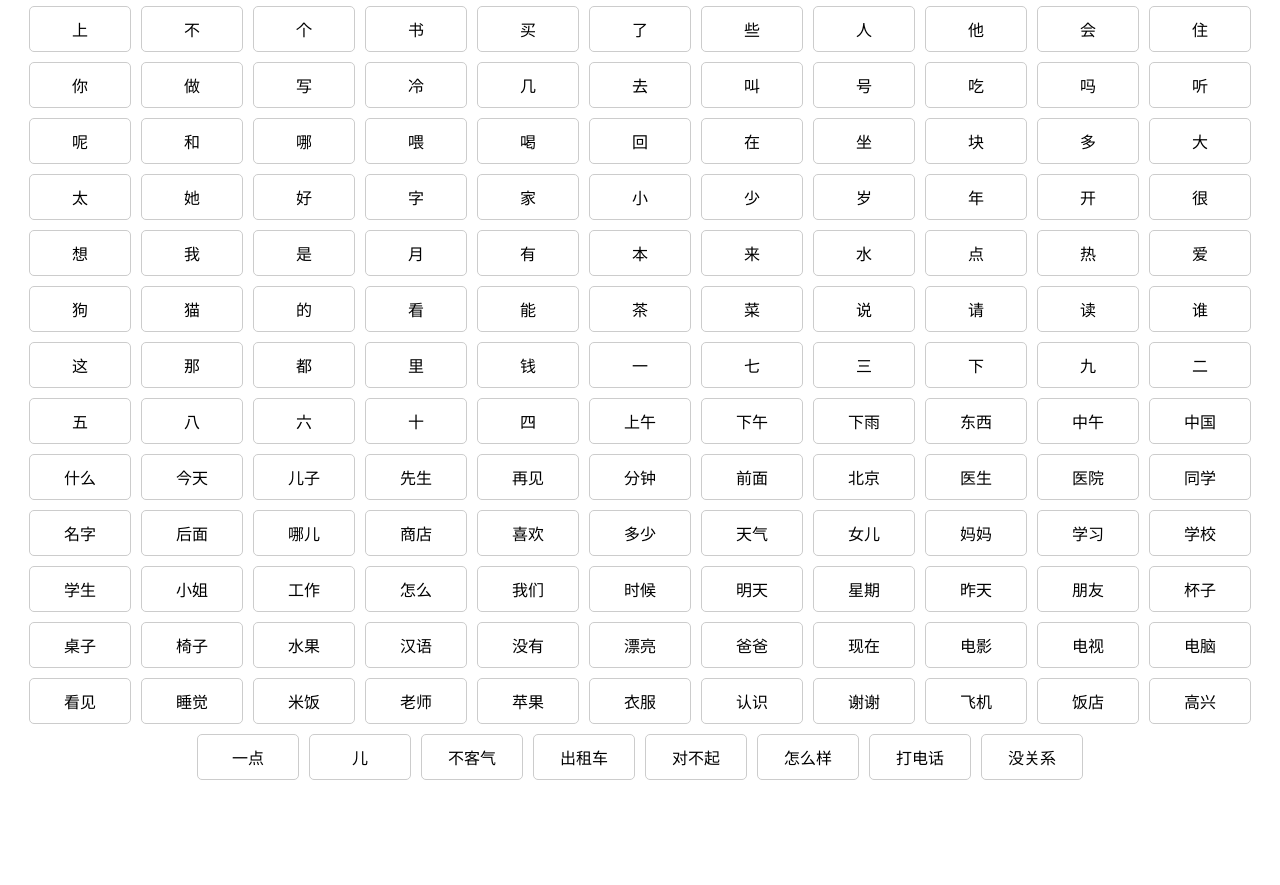
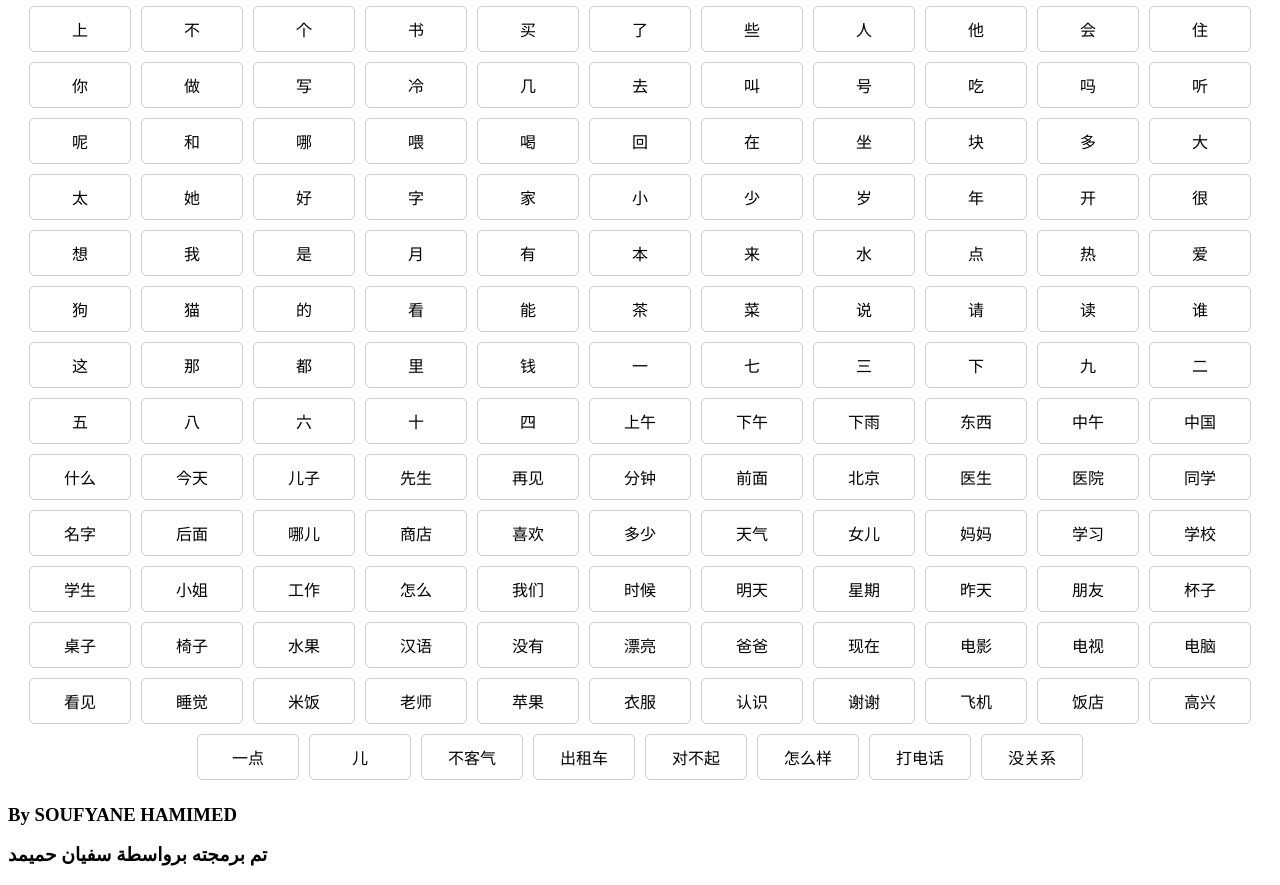
Before and after one commit to soufhm/hsk1Words, a plain HTML site: page index.html in a window 1280 px wide. Shown: the part 80-965 px from the top of the page. Before the commit the page ends 881 px from the top, so only its background shows below. Drawn offline with Linux system fonts and the light colour scheme.

Commit message:
Update index.html

```diff
--- a/index.html
+++ b/index.html
@@ -12,6 +12,8 @@
         <ul id="word-list">
             </ul>
     </div>
+    <h3>By SOUFYANE HAMIMED</h3>
+    <h3>تم برمجته برواسطة سفيان حميمد</h3>
     <script src="script.js"></script>
 </body>
 </html>
```
